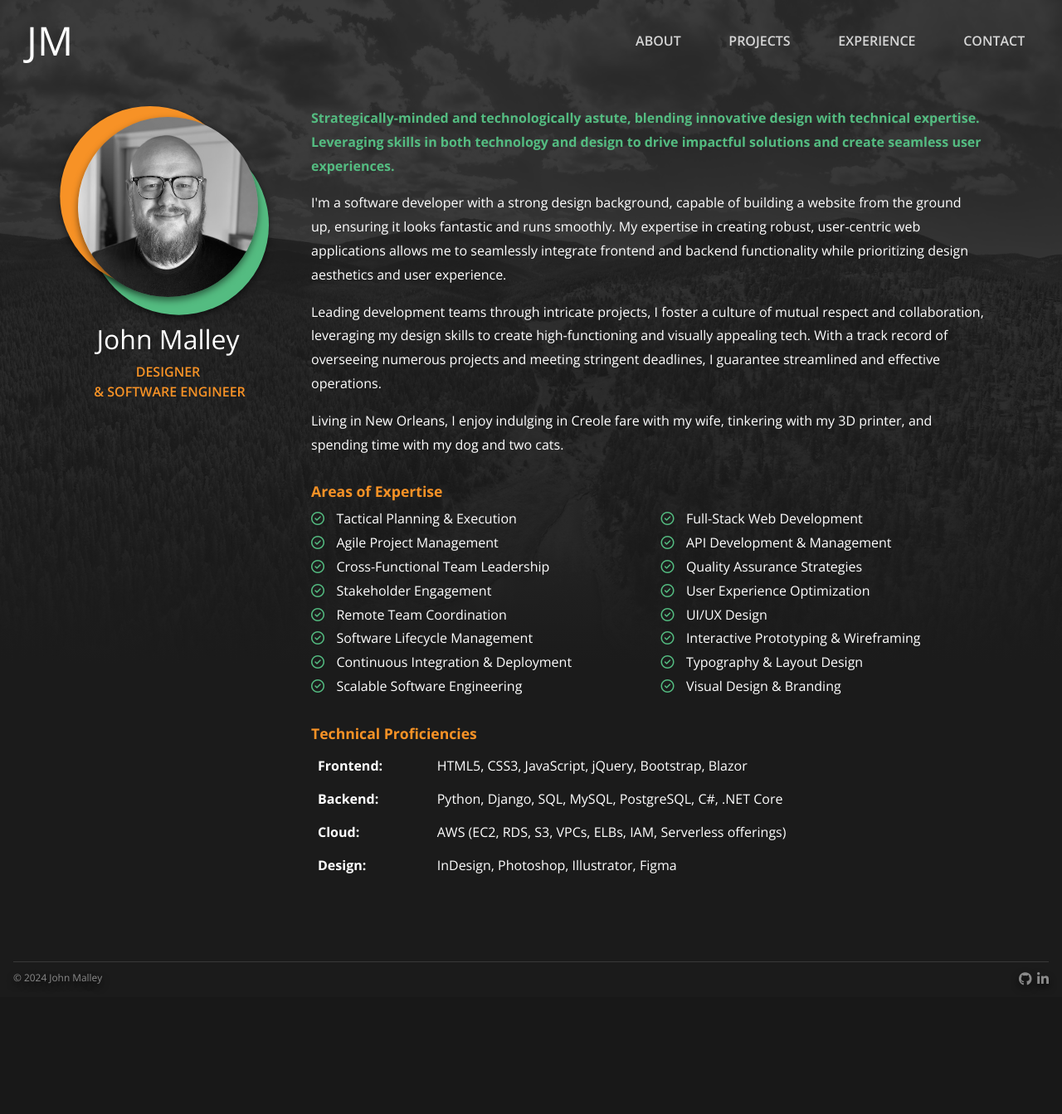
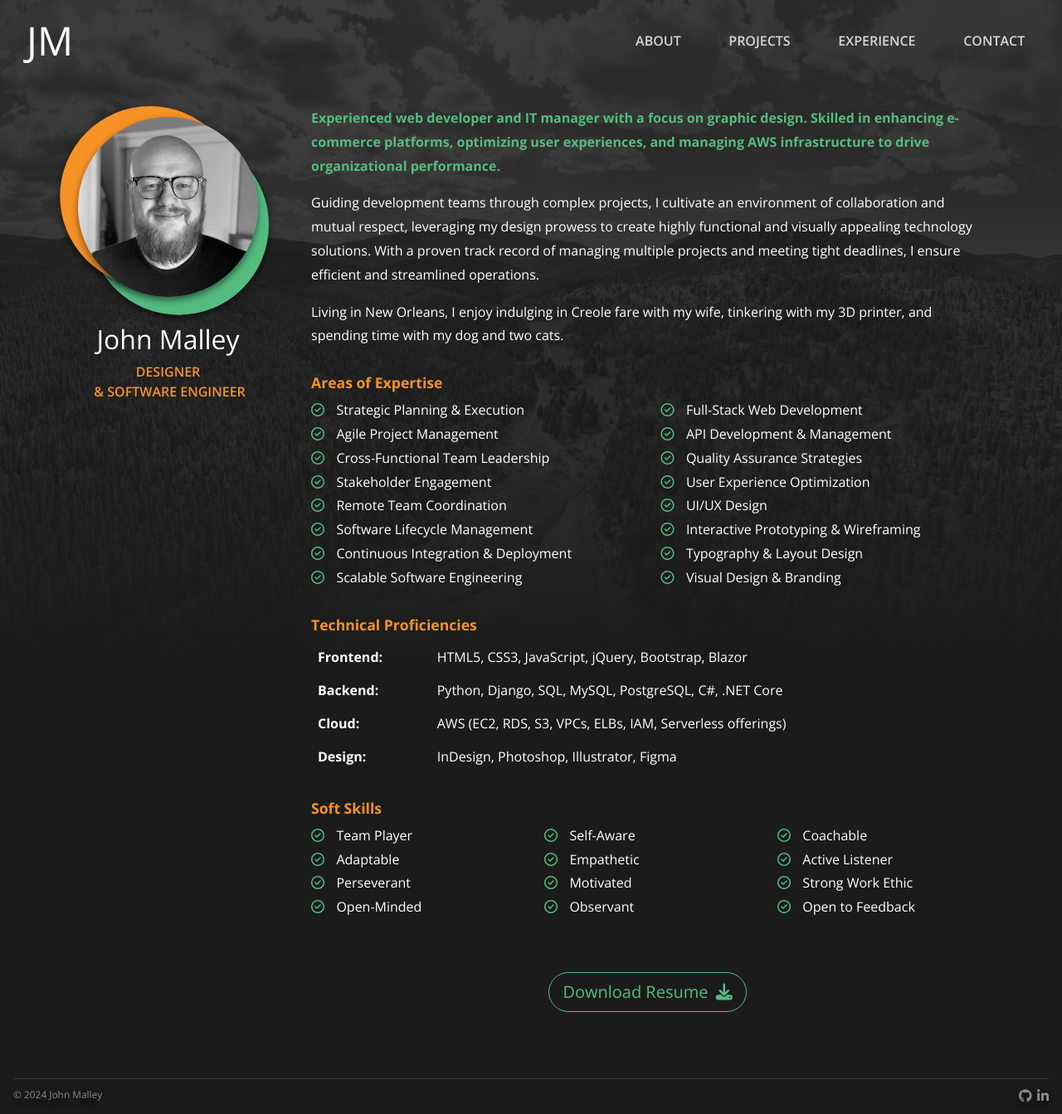
Before and after one commit to jpmalley/jm-website, a Django app: page /about/ in a window 1280 px wide. Shown: the whole page at 83% size. Before the commit the page ends 1188 px from the top, so only its background shows below. Run offline with Django 4.2, Linux system fonts and the light colour scheme; some libraries are stand-ins or nearby versions.

Commit message:
edited about page

```diff
--- a/jmwebsite/templates/home/about.html
+++ b/jmwebsite/templates/home/about.html
@@ -28,9 +28,8 @@
                     </div>
                     <div class="col-md-9">
                         <div class="about-text text-white">
-                            <p class="tagline">Strategically-minded and technologically astute, blending innovative design with technical expertise. Leveraging skills in both technology and design to drive impactful solutions and create seamless user experiences.</p>
-                            <p>I'm a software developer with a strong design background, capable of building a website from the ground up, ensuring it looks fantastic and runs smoothly. My expertise in creating robust, user-centric web applications allows me to seamlessly integrate frontend and backend functionality while prioritizing design aesthetics and user experience.</p>
-                            <p>Leading development teams through intricate projects, I foster a culture of mutual respect and collaboration, leveraging my design skills to create high-functioning and visually appealing tech. With a track record of overseeing numerous projects and meeting stringent deadlines, I guarantee streamlined and effective operations.</p>
+                            <p class="tagline">Experienced web developer and IT manager with a focus on graphic design. Skilled in enhancing e-commerce platforms, optimizing user experiences, and managing AWS infrastructure to drive organizational performance.</p>
+                            <p>Guiding development teams through complex projects, I cultivate an environment of collaboration and mutual respect, leveraging my design prowess to create highly functional and visually appealing technology solutions. With a proven track record of managing multiple projects and meeting tight deadlines, I ensure efficient and streamlined operations.</p>
                             <p>Living in New Orleans, I enjoy indulging in Creole fare with my wife, tinkering with my 3D printer, and spending time with my dog and two cats.</p>
                             <div class="row skills">
                                 <div class="col-12">
@@ -38,7 +37,7 @@
                                 </div>
                                 <div class="col-md-6">
                                     <ul class="checks mb-0">
-                                        <li>Tactical Planning &amp; Execution</li>
+                                        <li>Strategic Planning &amp; Execution</li>
                                         <li>Agile Project Management</li>
                                         <li>Cross-Functional Team Leadership</li>
                                         <li>Stakeholder Engagement</li>
@@ -84,6 +83,41 @@
                                     </table>
                                 </div>
                             </div>
+                            <div class="row skills">
+                                <div class="col-12">
+                                    <h3>Soft Skills</h3>
+                                </div>
+                                <div class="col-md-4">
+                                    <ul class="checks mb-0">
+                                        <li>Team Player</li>
+                                        <li>Adaptable</li>
+                                        <li>Perseverant</li>
+                                        <li>Open-Minded</li>
+                                    </ul>
+                                </div>
+                                <div class="col-md-4">
+                                    <ul class="checks mb-0">
+                                        <li>Self-Aware</li>
+                                        <li>Empathetic</li>
+                                        <li>Motivated</li>
+                                        <li>Observant</li>
+
+                                    </ul>
+                                </div>
+                                <div class="col-md-4">
+                                    <ul class="checks">
+                                        <li>Coachable</li>
+                                        <li>Active Listener</li>
+                                        <li>Strong Work Ethic</li>
+                                        <li>Open to Feedback</li>
+                                    </ul>
+                                </div>
+                            </div>
+                            <div class="row">
+                                <div class="download text-center mt-5">
+                                    <a href="{% static 'files/john_malley_resume.pdf' %}" class="btn btn-lg btn-outline-secondary rounded-pill">Download Resume <i class="fa-solid fa-download ms-1"></i></a>
+                                </div>
+                            </div>
                         </div>
                     </div>
                 </div>
```
Also changed, not shown: jmwebsite/templates/home/experience.html (+8 -4 lines), 1 other file.
